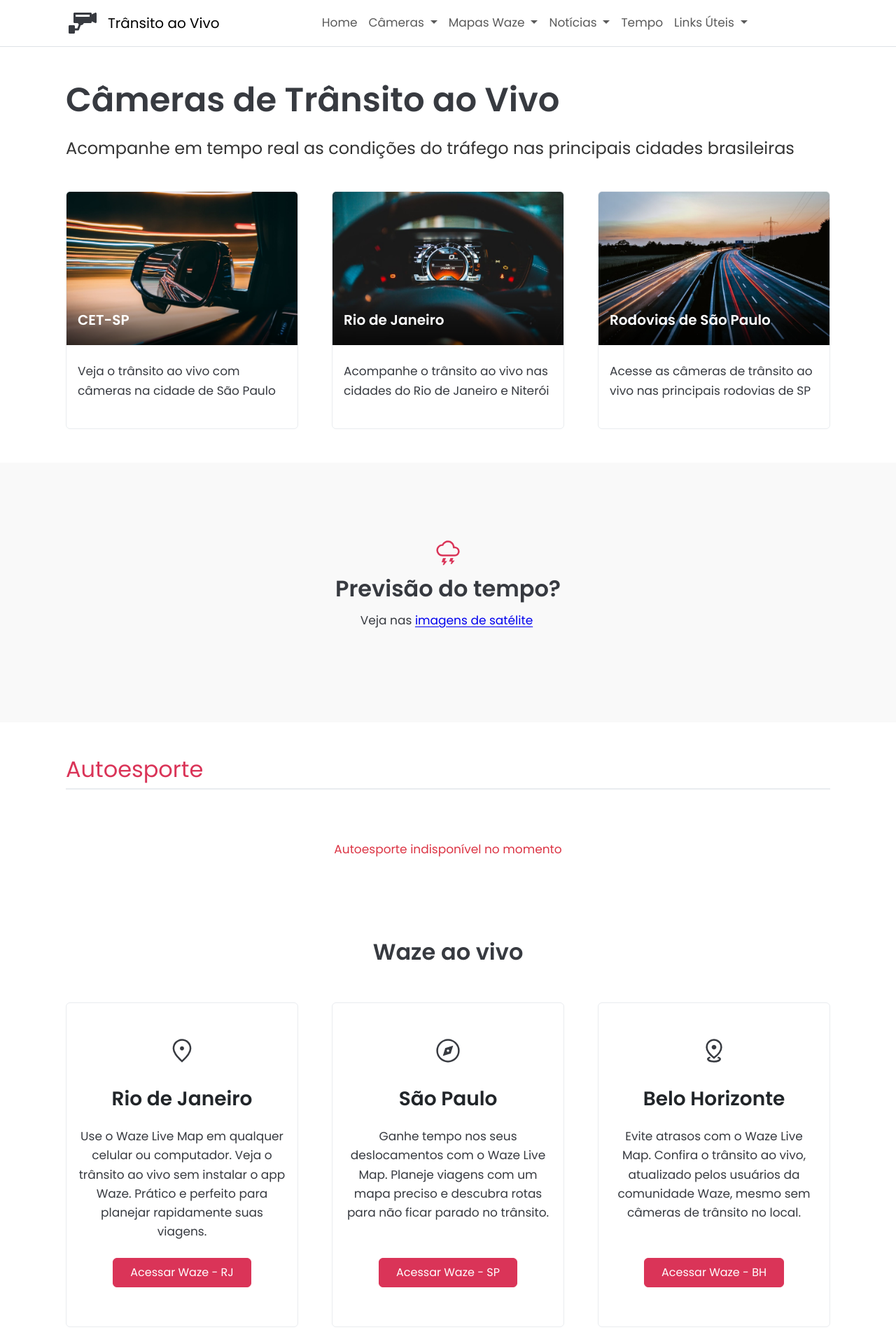
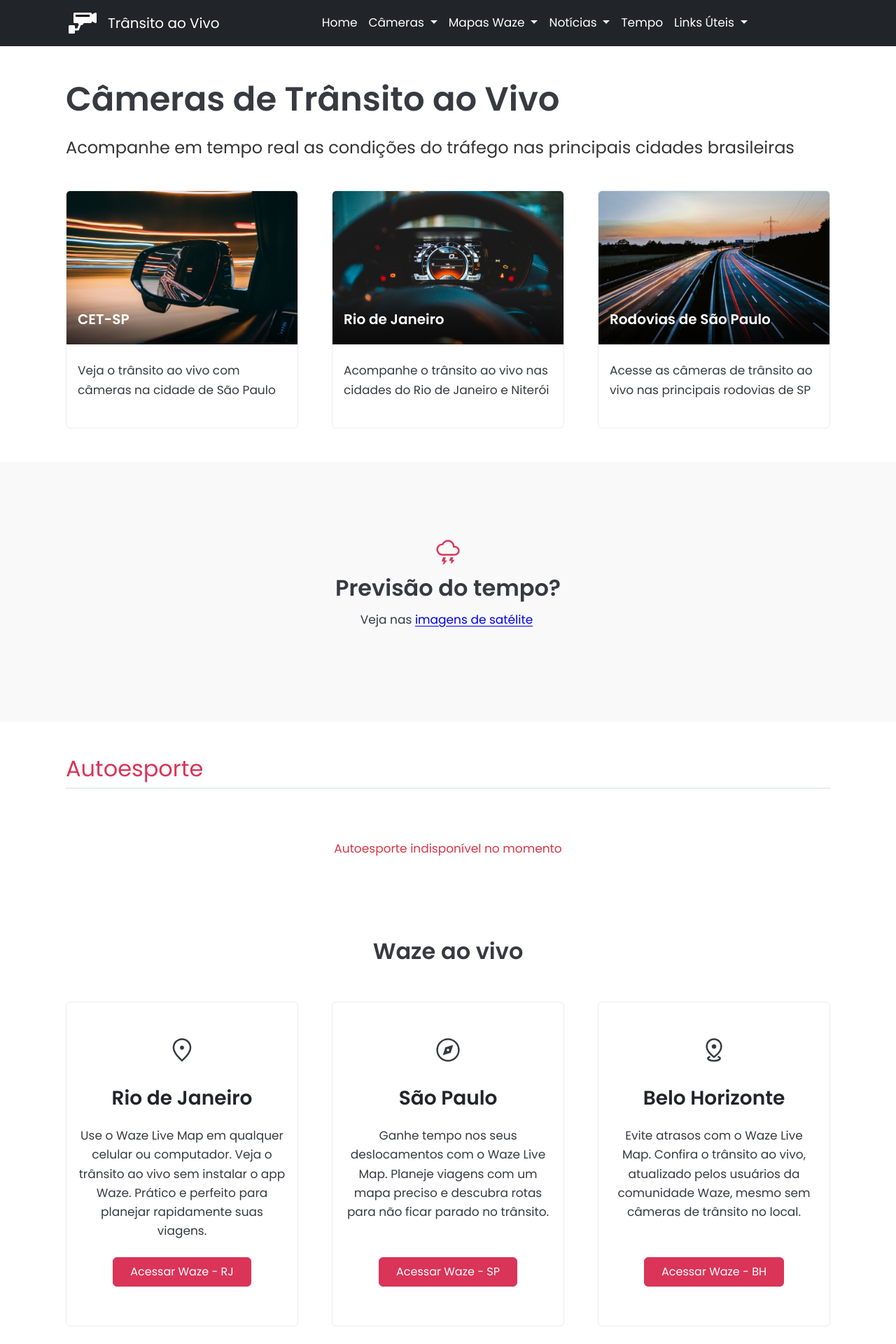
Before and after one commit to Sergio-Damm/transitoaovivo, a Jekyll site: the page built from index.html, in a window 1280 px wide. Shown: the top 1920 px of the page at 70% size. Built offline with Jekyll 4.4.1, drawn with Linux system fonts in a browser that asks for light colours; comment, search, counter and statistics services are not loaded.

Commit message:
<nav class="navbar navbar-expand-lg navbar-dark bg-dark w-100">

```diff
--- a/_layouts/default.html
+++ b/_layouts/default.html
@@ -45,7 +45,7 @@
     <meta content='text/html; charset=UTF-8' http-equiv='Content-Type'/>
 </head>
 <body>
-<nav class="navbar navbar-expand-lg navbar-light bg-white w-100 border-bottom border-1">
+<nav class="navbar navbar-expand-lg navbar-dark bg-dark w-100">
   <div class="container-md">
 
     <a class="navbar-brand d-flex align-items-center" href="/">
@@ -53,8 +53,8 @@
            viewBox="0 0 400 400"
            aria-hidden="true" focusable="false"
            xmlns="http://www.w3.org/2000/svg">
-		<path fill="#ffffff" d="M100,80h200v30H100V80z"/>
-        <path fill="#373a40" fill-rule="evenodd"
+		<path fill="#000" d="M100,80h200v30H100V80z"/>
+        <path fill="#fff" fill-rule="evenodd"
               d="M392.886,52.24c-4.422-2.734-9.945-2.981-14.594-0.656L330,75.731V65
                  c0-8.284-6.716-15-15-15H85c-8.284,0-15,6.716-15,15v120
                  c0,8.284,6.716,15,15,15h47.58c2.666,7.516,7.275,14.115,
@@ -94,7 +94,7 @@
              href="#" role="button" data-bs-toggle="dropdown">
             Câmeras
           </a>
-          <ul class="dropdown-menu">
+          <ul class="dropdown-menu dropdown-menu-dark">
             <li><a class="dropdown-item" href="/transito-rio-de-janeiro/">Rio de Janeiro</a></li>
             <li><a class="dropdown-item" href="/transito-sao-paulo/">São Paulo - Rodovias</a></li>
             <li><a class="dropdown-item" href="/transito-cetsp-1/">São Paulo - CET</a></li>
@@ -143,7 +143,7 @@
              href="#" role="button" data-bs-toggle="dropdown">
             Mapas Waze
           </a>
-          <ul class="dropdown-menu">
+          <ul class="dropdown-menu dropdown-menu-dark">
             <li><a class="dropdown-item" href="/waze-belo-horizonte/">Belo Horizonte</a></li>
             <li><a class="dropdown-item" href="/waze-fortaleza/">Fortaleza</a></li>
             <li><a class="dropdown-item" href="/waze-porto-alegre/">Porto Alegre</a></li>
@@ -159,7 +159,7 @@
              href="#" role="button" data-bs-toggle="dropdown">
             Notícias
           </a>
-          <ul class="dropdown-menu">
+          <ul class="dropdown-menu dropdown-menu-dark">
             <li><a class="dropdown-item" href="/twitter-bahia/">Bahia</a></li>
             <li><a class="dropdown-item" href="/twitter-minas-gerais/">Minas Gerais</a></li>
             <li><a class="dropdown-item" href="/twitter-rio-de-janeiro/">Rio de Janeiro</a></li>
@@ -177,7 +177,7 @@
              href="#" role="button" data-bs-toggle="dropdown">
             Links Úteis
           </a>
-          <ul class="dropdown-menu">
+          <ul class="dropdown-menu dropdown-menu-dark">
             <li><a class="dropdown-item" href="https://sp156.prefeitura.sp.gov.br/portal/servicos/informacao?servico=3314" target="_blank" rel="noopener">Cartão DeFis - SP</a></li>
             <li><a class="dropdown-item" href="https://www.planalto.gov.br/ccivil_03/leis/l9503compilado.htm" target="_blank" rel="noopener">Código de Trânsito Brasileiro</a></li>
             <li><a class="dropdown-item" href="https://www.gov.br/infraestrutura/pt-br/assuntos/transito/conteudo-Senatran/novas-regras-do-ctb" target="_blank" rel="noopener">Novas Regras do CTB</a></li>
```
